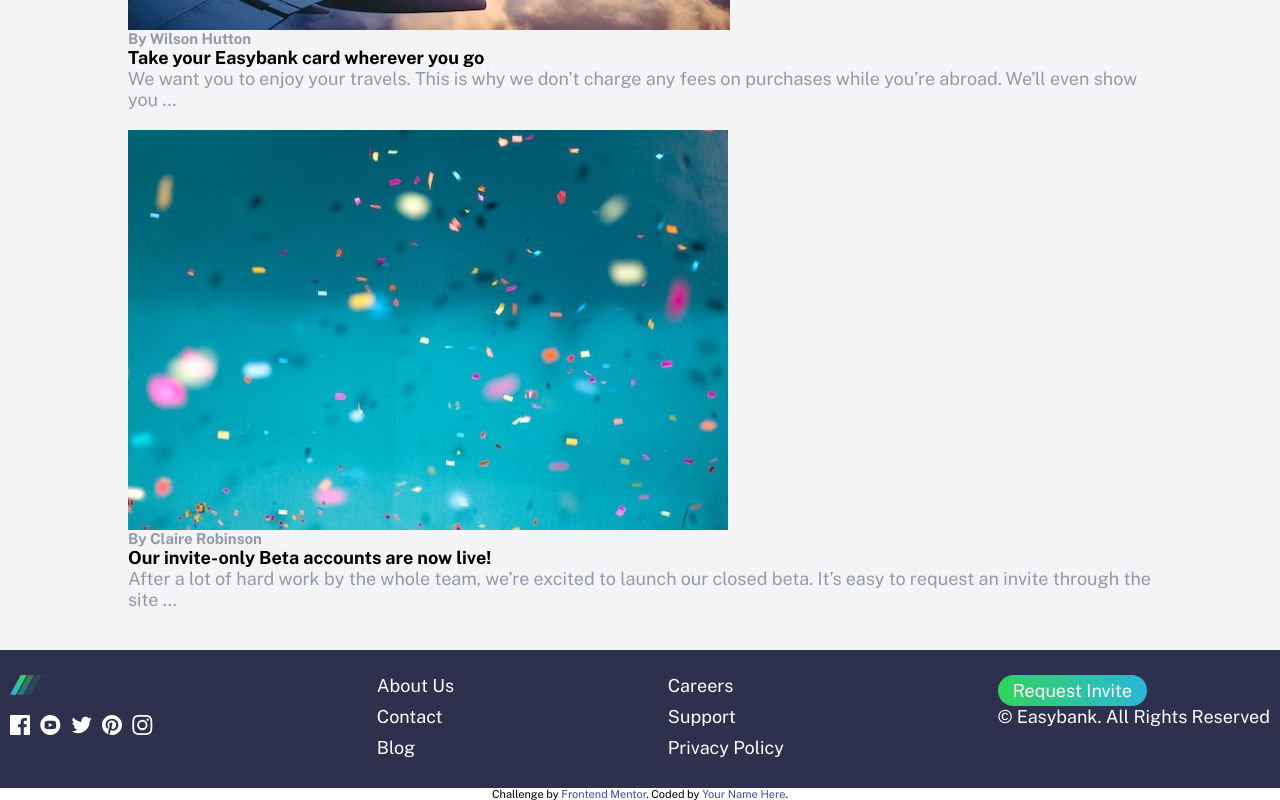
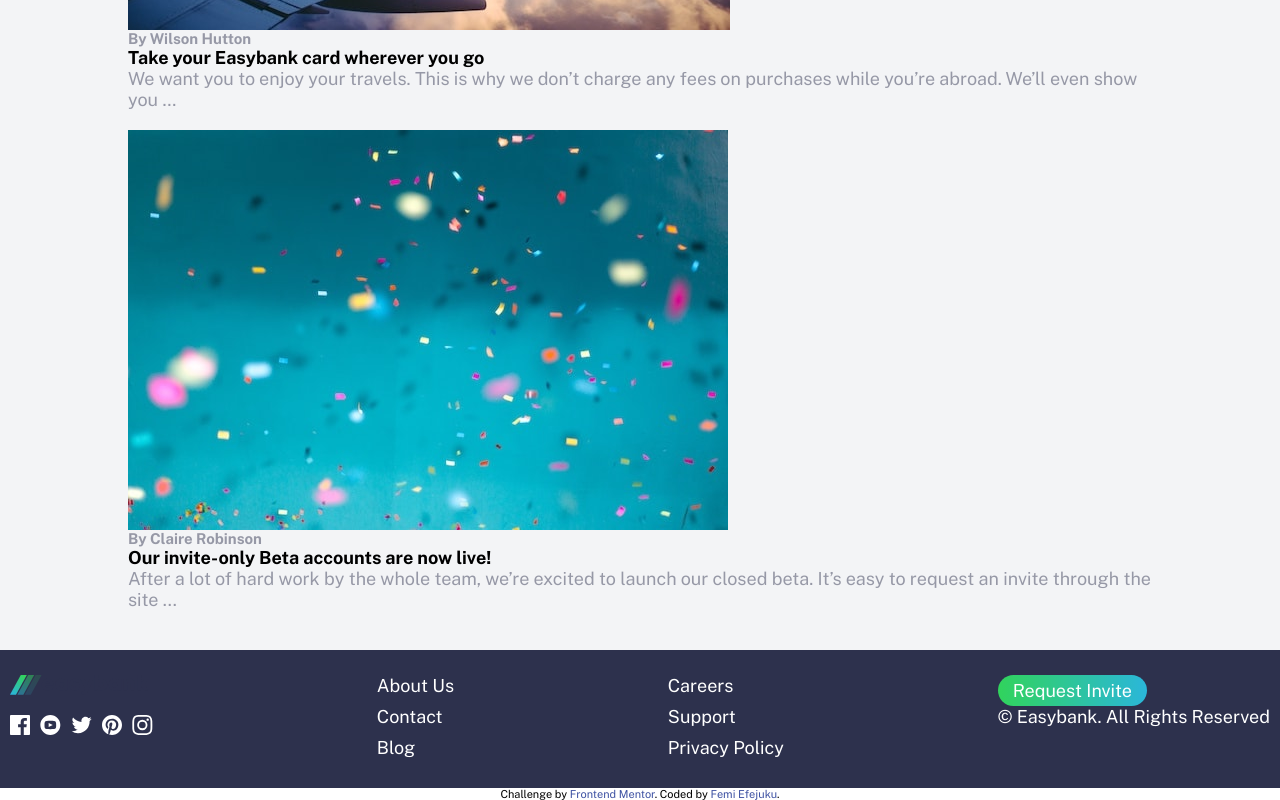
Before and after one commit to femizi/easybank-landing-page-master, a plain HTML site: page index.html in a window 1280 px wide. Shown: the part 2349-3149 px from the top of the page. Drawn offline with nearby package versions, Linux system fonts and the light colour scheme.

Commit message:
commit on 'main'

```diff
--- a/index.html
+++ b/index.html
@@ -211,7 +211,7 @@
 </footer>
   <div class="attribution">
     Challenge by <a href="https://www.frontendmentor.io?ref=challenge" target="_blank">Frontend Mentor</a>.
-    Coded by <a href="#">Your Name Here</a>.
+    Coded by <a href="#">Femi Efejuku</a>.
   </div>
   <script src="script.js"></script>
 </body>
```
